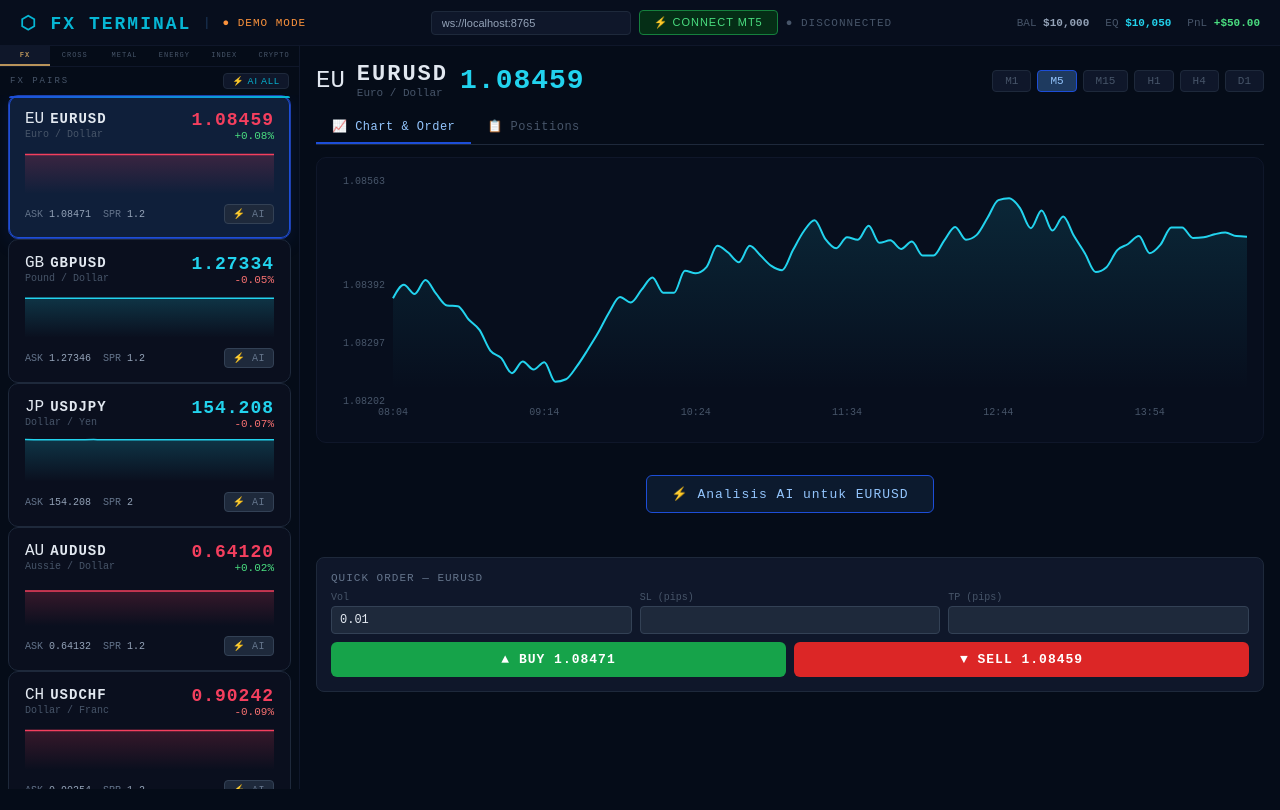
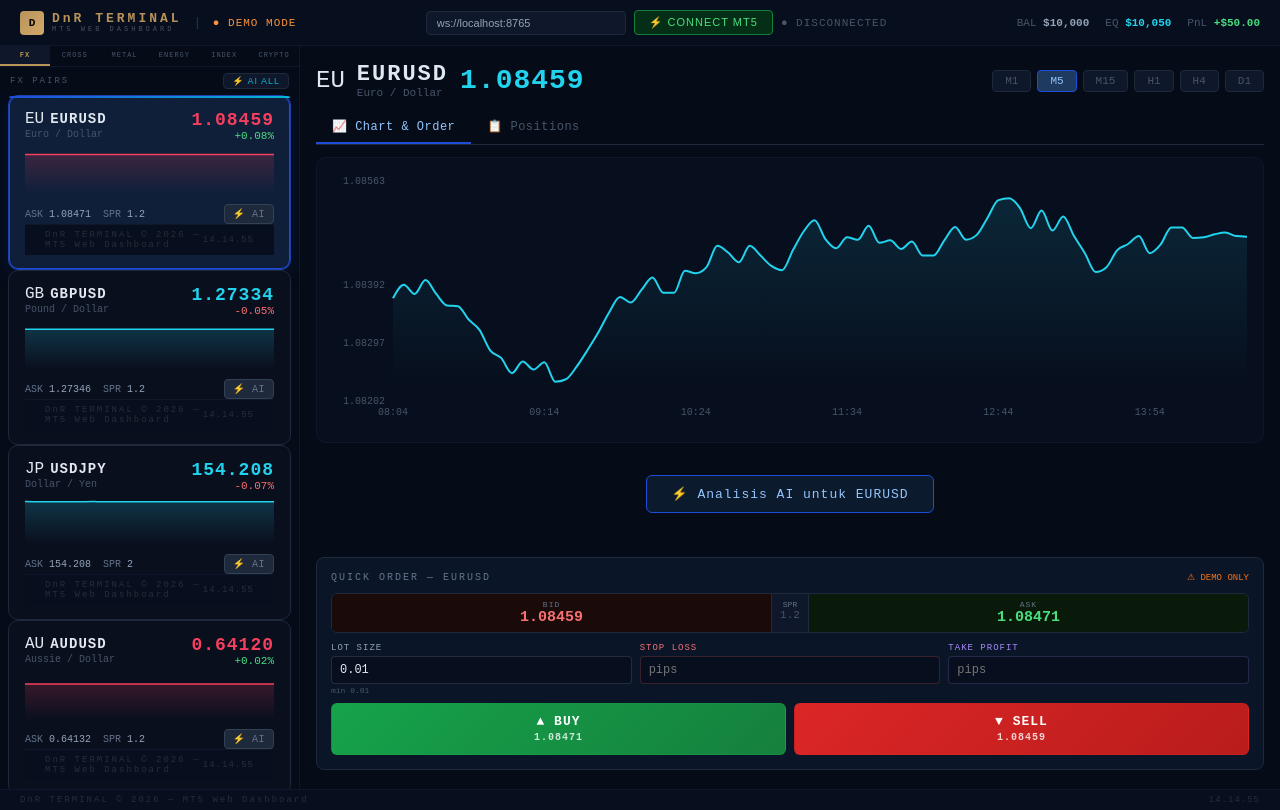
Before and after one commit to diharjakusuma/dnranalize, a React (Vite) app: page / in a window 1280 px wide. Built offline with nearby package versions, Linux system fonts and the light colour scheme.

Commit message:
Update App.jsx

```diff
--- a/src/App.jsx
+++ b/src/App.jsx
@@ -224,30 +224,135 @@ function SignalBadge({ signal, confidence }) {
   );
 }
 
-function OrderPanel({ symbol, tick, onOrder }) {
+function OrderPanel({ symbol, tick, onOrder, connected, demoMode }) {
   const [vol, setVol] = useState("0.01");
-  const [sl, setSl] = useState("");
-  const [tp, setTp] = useState("");
-  const btnStyle = (type) => ({
-    flex:1, padding:"10px 0", border:"none", borderRadius:6, fontFamily:"monospace",
-    fontWeight:700, fontSize:13, cursor:"pointer", letterSpacing:1,
-    ...(type==="BUY" ? {background:"#16a34a",color:"#fff"} : {background:"#dc2626",color:"#fff"}),
+  const [slPips, setSlPips] = useState("");
+  const [tpPips, setTpPips] = useState("");
+  const [result, setResult] = useState(null);
+  const [loading, setLoading] = useState(false);
+
+  const d = DIGITS[symbol] || 5;
+  const pip = {XAUUSD:0.1,XAGUSD:0.01,USOIL:0.01,UKOIL:0.01,USTEC:1,US30:1,US500:0.1,BTCUSD:1,ETHUSD:0.1}[symbol]||0.0001;
+  const sl = parseFloat(slPips) || 0;
+  const tp = parseFloat(tpPips) || 0;
+
+  // Calculate actual SL/TP prices
+  const slBuy  = sl && tick ? +(tick.ask - sl * pip).toFixed(d) : null;
+  const slSell = sl && tick ? +(tick.bid + sl * pip).toFixed(d) : null;
+  const tpBuy  = tp && tick ? +(tick.ask + tp * pip).toFixed(d) : null;
+  const tpSell = tp && tick ? +(tick.bid - tp * pip).toFixed(d) : null;
+  const rr = sl && tp ? (tp/sl).toFixed(1) : null;
+
+  const go = (action) => {
+    if (!connected || demoMode) {
+      setResult({ok:false, msg:"⚠ Hubungkan ke MT5 untuk order nyata"});
+      setTimeout(()=>setResult(null), 4000);
+      return;
+    }
+    const slPrice = action==="BUY" ? (slBuy||0) : (slSell||0);
+    const tpPrice = action==="BUY" ? (tpBuy||0) : (tpSell||0);
+    setLoading(true);
+    onOrder(symbol, action, vol, slPrice, tpPrice, (res)=>{
+      setLoading(false);
+      setResult(res);
+      setTimeout(()=>setResult(null), 5000);
+    });
+  };
+
+  const inpStyle = (color) => ({
+    width:"100%", background:"#070e1d", border:`1px solid ${color}33`,
+    borderRadius:4, padding:"6px 8px", color:"#e2e8f0",
+    fontFamily:"monospace", fontSize:12, boxSizing:"border-box", outline:"none",
   });
+
   return (
-    <div style={{background:"#0f172a",border:"1px solid #1e293b",borderRadius:8,padding:14,marginTop:12}}>
-      <div style={{color:"#64748b",fontSize:11,fontFamily:"monospace",marginBottom:8,letterSpacing:1}}>QUICK ORDER — {symbol}</div>
-      <div style={{display:"flex",gap:8,marginBottom:8}}>
-        {[["Vol",vol,setVol],["SL (pips)",sl,setSl],["TP (pips)",tp,setTp]].map(([label,val,setter])=>(
-          <div key={label} style={{flex:1}}>
-            <div style={{color:"#475569",fontSize:10,fontFamily:"monospace",marginBottom:3}}>{label}</div>
-            <input value={val} onChange={e=>setter(e.target.value)} style={{width:"100%",background:"#1e293b",border:"1px solid #334155",borderRadius:4,padding:"6px 8px",color:"#e2e8f0",fontFamily:"monospace",fontSize:12,boxSizing:"border-box"}}/>
+    <div style={{background:"#0a1628",border:"1px solid #1e293b",borderRadius:8,padding:14,marginTop:12}}>
+      {/* Header */}
+      <div style={{display:"flex",justifyContent:"space-between",alignItems:"center",marginBottom:10}}>
+        <span style={{color:"#64748b",fontSize:10,fontFamily:"monospace",letterSpacing:2}}>QUICK ORDER — {symbol}</span>
+        {!connected && <span style={{color:"#f97316",fontSize:9,fontFamily:"monospace"}}>⚠ DEMO ONLY</span>}
+        {connected && <span style={{color:"#4ade80",fontSize:9,fontFamily:"monospace"}}>● LIVE</span>}
+      </div>
+
+      {/* BID / ASK display */}
+      {tick && (
+        <div style={{display:"grid",gridTemplateColumns:"1fr auto 1fr",gap:0,marginBottom:10,border:"1px solid #1e293b",borderRadius:6,overflow:"hidden"}}>
+          <div style={{padding:"6px 10px",background:"#1a0a0a",textAlign:"center"}}>
+            <div style={{color:"#64748b",fontSize:8,letterSpacing:1}}>BID</div>
+            <div style={{color:"#f87171",fontSize:15,fontWeight:700,fontFamily:"monospace"}}>{tick.bid?.toFixed(d)}</div>
           </div>
-        ))}
+          <div style={{padding:"6px 8px",background:"#0f172a",textAlign:"center",borderLeft:"1px solid #1e293b",borderRight:"1px solid #1e293b"}}>
+            <div style={{color:"#64748b",fontSize:8}}>SPR</div>
+            <div style={{color:"#475569",fontSize:11,fontFamily:"monospace"}}>{tick.spread}</div>
+          </div>
+          <div style={{padding:"6px 10px",background:"#0a1a0a",textAlign:"center"}}>
+            <div style={{color:"#64748b",fontSize:8,letterSpacing:1}}>ASK</div>
+            <div style={{color:"#4ade80",fontSize:15,fontWeight:700,fontFamily:"monospace"}}>{tick.ask?.toFixed(d)}</div>
+          </div>
+        </div>
+      )}
+
+      {/* Inputs */}
+      <div style={{display:"grid",gridTemplateColumns:"1fr 1fr 1fr",gap:8,marginBottom:8}}>
+        <div>
+          <div style={{color:"#94a3b8",fontSize:9,fontFamily:"monospace",marginBottom:3,letterSpacing:1}}>LOT SIZE</div>
+          <input value={vol} onChange={e=>setVol(e.target.value)} style={inpStyle("#94a3b8")}/>
+          <div style={{color:"#475569",fontSize:8,marginTop:2}}>min 0.01</div>
+        </div>
+        <div>
+          <div style={{color:"#f87171",fontSize:9,fontFamily:"monospace",marginBottom:3,letterSpacing:1}}>STOP LOSS</div>
+          <input value={slPips} onChange={e=>setSlPips(e.target.value)} placeholder="pips" style={inpStyle("#f87171")}/>
+          {sl > 0 && tick && (
+            <div style={{color:"#f8717199",fontSize:8,marginTop:2,lineHeight:1.4}}>
+              ▲{slBuy} / ▼{slSell}
+            </div>
+          )}
+        </div>
+        <div>
+          <div style={{color:"#a78bfa",fontSize:9,fontFamily:"monospace",marginBottom:3,letterSpacing:1}}>TAKE PROFIT</div>
+          <input value={tpPips} onChange={e=>setTpPips(e.target.value)} placeholder="pips" style={inpStyle("#a78bfa")}/>
+          {tp > 0 && tick && (
+            <div style={{color:"#a78bfa99",fontSize:8,marginTop:2,lineHeight:1.4}}>
+              ▲{tpBuy} / ▼{tpSell}
+            </div>
+          )}
+        </div>
       </div>
-      <div style={{display:"flex",gap:8}}>
-        <button style={btnStyle("BUY")} onClick={()=>onOrder(symbol,"BUY",vol,sl,tp)}>▲ BUY {tick?.ask}</button>
-        <button style={btnStyle("SELL")} onClick={()=>onOrder(symbol,"SELL",vol,sl,tp)}>▼ SELL {tick?.bid}</button>
+
+      {/* R:R ratio */}
+      {rr && (
+        <div style={{color:"#64748b",fontSize:9,fontFamily:"monospace",marginBottom:8}}>
+          Risk:Reward = <span style={{color:"#22d3ee",fontWeight:700}}>1 : {rr}</span>
+        </div>
+      )}
+
+      {/* BUY / SELL buttons */}
+      <div style={{display:"grid",gridTemplateColumns:"1fr 1fr",gap:8}}>
+        <button
+          onClick={()=>go("BUY")}
+          disabled={loading}
+          style={{padding:"10px 0",background:loading?"#0f2e1a":"linear-gradient(135deg,#16a34a,#15803d)",border:"1px solid #16a34a55",borderRadius:6,color:"#fff",fontFamily:"monospace",fontSize:13,fontWeight:700,cursor:loading?"not-allowed":"pointer",letterSpacing:1,transition:"all .15s"}}>
+          {loading?"⟳ ...":"▲ BUY"}<br/>
+          <span style={{fontSize:10,opacity:.8}}>{tick?.ask?.toFixed(d)}</span>
+        </button>
+        <button
+          onClick={()=>go("SELL")}
+          disabled={loading}
+          style={{padding:"10px 0",background:loading?"#2e0f0f":"linear-gradient(135deg,#dc2626,#b91c1c)",border:"1px solid #dc262655",borderRadius:6,color:"#fff",fontFamily:"monospace",fontSize:13,fontWeight:700,cursor:loading?"not-allowed":"pointer",letterSpacing:1,transition:"all .15s"}}>
+          {loading?"⟳ ...":"▼ SELL"}<br/>
+          <span style={{fontSize:10,opacity:.8}}>{tick?.bid?.toFixed(d)}</span>
+        </button>
       </div>
+
+      {/* Result notification */}
+      {result && (
+        <div style={{marginTop:8,padding:"6px 10px",borderRadius:4,fontSize:10,fontFamily:"monospace",
+          background:result.ok?"#052e16":"#2d0b0b",
+          border:`1px solid ${result.ok?"#16a34a44":"#dc262644"}`,
+          color:result.ok?"#4ade80":"#f87171"}}>
+          {result.msg}
+        </div>
+      )}
     </div>
   );
 }
@@ -301,6 +406,12 @@ function PairCard({ symbol, tick, candles, analysis, selected, analyzing, onSele
             {analyzing?"◌ AI...":"⚡ AI"}
           </button>
         </div>
+      </div>
+
+      {/* FOOTER */}
+      <div style={{background:"#070e1d",borderTop:"1px solid #0f172a",padding:"5px 20px",display:"flex",justifyContent:"space-between",alignItems:"center"}}>
+        <span style={{color:"#2a2d38",fontSize:9,letterSpacing:2,fontFamily:"monospace"}}>DnR TERMINAL © 2026 — MT5 Web Dashboard</span>
+        <span style={{color:"#2a2d38",fontSize:9,fontFamily:"monospace",letterSpacing:1}}>{new Date().toLocaleTimeString("id-ID")}</span>
       </div>
     </div>
   );
@@ -418,10 +529,36 @@ export default function App() {
     ws.onmessage = (e) => {
       try {
         const msg = JSON.parse(e.data);
-        if (msg.type === "ticks") setTicks(prev => ({...prev, ...msg.data}));
-        else if (msg.type === "candles") setCandles(prev => ({...prev, [msg.symbol]: msg.data}));
-        else if (msg.type === "account") { setPositions(msg.positions || []); setAccount(msg.account); }
-        else if (msg.type === "init") { setPositions(msg.positions || []); setAccount(msg.account); }
+        if (msg.type === "ticks") {
+          setTicks(prev => ({...prev, ...msg.data}));
+        } else if (msg.type === "candles") {
+          setCandles(prev => ({...prev, [msg.symbol]: msg.data}));
+        } else if (msg.type === "account" || msg.type === "init") {
+          setPositions(msg.positions || []);
+          setAccount(msg.account);
+        } else if (msg.type === "order_result") {
+          // trigger callback if exists
+          if (msg.reqId && orderCallbacks.current[msg.reqId]) {
+            const cb = orderCallbacks.current[msg.reqId];
+            delete orderCallbacks.current[msg.reqId];
+            if (msg.success) {
+              cb({ok:true, msg:`✓ ${msg.action||"Order"} berhasil! Ticket #${msg.ticket} @ ${msg.price}`});
+            } else {
+              cb({ok:false, msg:`✗ Order gagal: ${msg.error}`});
+            }
+          }
+          // refresh positions after order
+          if (msg.success) {
+            setTimeout(()=>{
+              if(wsRef.current?.readyState===1)
+                wsRef.current.send(JSON.stringify({type:"get_positions"}));
+            }, 500);
+          }
+        } else if (msg.type === "close_result") {
+          if (msg.success) {
+            setPositions(prev => prev.filter(p => p.ticket !== msg.ticket));
+          }
+        }
       } catch {}
     };
     ws.onerror = () => setWsStatus("error");
@@ -445,17 +582,28 @@ export default function App() {
     for (const p of PAIRS) await handleAnalyze(p);
   };
 
-  const handleOrder = (symbol, action, volume, sl, tp) => {
+  // Map of pending order callbacks
+  const orderCallbacks = useRef({});
+
+  const handleOrder = (symbol, action, volume, sl, tp, callback) => {
     if (!demoMode && wsRef.current?.readyState === 1) {
-      wsRef.current.send(JSON.stringify({type:"send_order",symbol,action,volume:parseFloat(volume),sl:parseFloat(sl)||0,tp:parseFloat(tp)||0}));
+      const reqId = Date.now().toString();
+      if (callback) orderCallbacks.current[reqId] = callback;
+      wsRef.current.send(JSON.stringify({
+        type:"send_order", symbol, action,
+        volume:parseFloat(volume),
+        sl:parseFloat(sl)||0,
+        tp:parseFloat(tp)||0,
+        reqId,
+      }));
     } else {
-      alert(`[DEMO] ${action} ${volume} lot ${symbol} — Hubungkan ke MT5 untuk order nyata.`);
+      if (callback) callback({ok:false, msg:"⚠ Demo mode — hubungkan ke MT5 untuk order nyata"});
     }
   };
 
   const handleClose = (ticket) => {
     if (!demoMode && wsRef.current?.readyState === 1) {
-      wsRef.current.send(JSON.stringify({type:"close_position",ticket}));
+      wsRef.current.send(JSON.stringify({type:"close_position", ticket}));
     } else {
       setPositions(p=>p.filter(pos=>pos.ticket!==ticket));
     }
@@ -469,7 +617,15 @@ export default function App() {
       {/* TOP BAR */}
       <div style={{background:"#070e1d",borderBottom:"1px solid #0f172a",padding:"10px 20px",display:"flex",alignItems:"center",justifyContent:"space-between",flexWrap:"wrap",gap:8}}>
         <div style={{display:"flex",alignItems:"center",gap:12}}>
-          <span style={{color:"#06b6d4",fontSize:18,fontWeight:700,letterSpacing:2}}>⬡ FX TERMINAL</span>
+          <div style={{display:"flex",alignItems:"center",gap:8}}>
+            <div style={{width:24,height:24,background:"linear-gradient(135deg,#b8935a,#d4a96a)",borderRadius:4,display:"flex",alignItems:"center",justifyContent:"center"}}>
+              <span style={{color:"#000",fontSize:11,fontWeight:900}}>D</span>
+            </div>
+            <div>
+              <div style={{color:"#b8935a",fontSize:13,fontWeight:700,letterSpacing:3,lineHeight:1}}>DnR TERMINAL</div>
+              <div style={{color:"#4a5060",fontSize:7,letterSpacing:3}}>MT5 WEB DASHBOARD</div>
+            </div>
+          </div>
           <span style={{color:"#1e3a5f",fontSize:12}}>|</span>
           <span style={{color:demoMode?"#fb923c":"#4ade80",fontSize:11,letterSpacing:1}}>● {demoMode?"DEMO MODE":"LIVE MT5"}</span>
         </div>
@@ -604,7 +760,7 @@ export default function App() {
                 </div>
               )}
 
-              <OrderPanel symbol={selected} tick={ticks[selected]} onOrder={handleOrder}/>
+              <OrderPanel symbol={selected} tick={ticks[selected]} onOrder={handleOrder} connected={wsStatus==="connected"} demoMode={demoMode}/>
             </>
           )}
 
@@ -616,6 +772,12 @@ export default function App() {
           )}
         </div>
       </div>
+
+      {/* FOOTER */}
+      <div style={{background:"#070e1d",borderTop:"1px solid #0f172a",padding:"5px 20px",display:"flex",justifyContent:"space-between",alignItems:"center"}}>
+        <span style={{color:"#2a2d38",fontSize:9,letterSpacing:2,fontFamily:"monospace"}}>DnR TERMINAL © 2026 — MT5 Web Dashboard</span>
+        <span style={{color:"#2a2d38",fontSize:9,fontFamily:"monospace",letterSpacing:1}}>{new Date().toLocaleTimeString("id-ID")}</span>
+      </div>
     </div>
   );
 }
```
